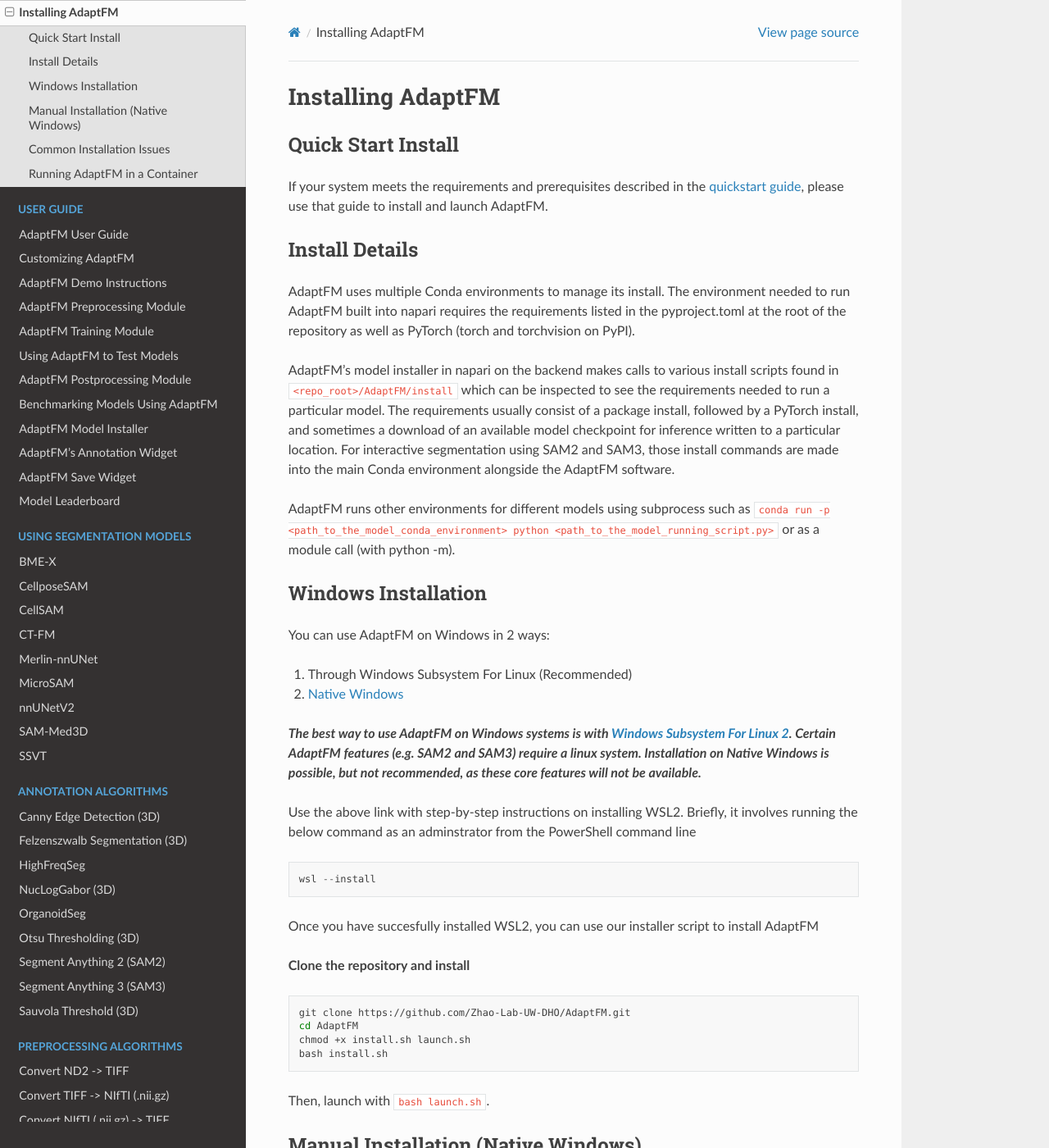
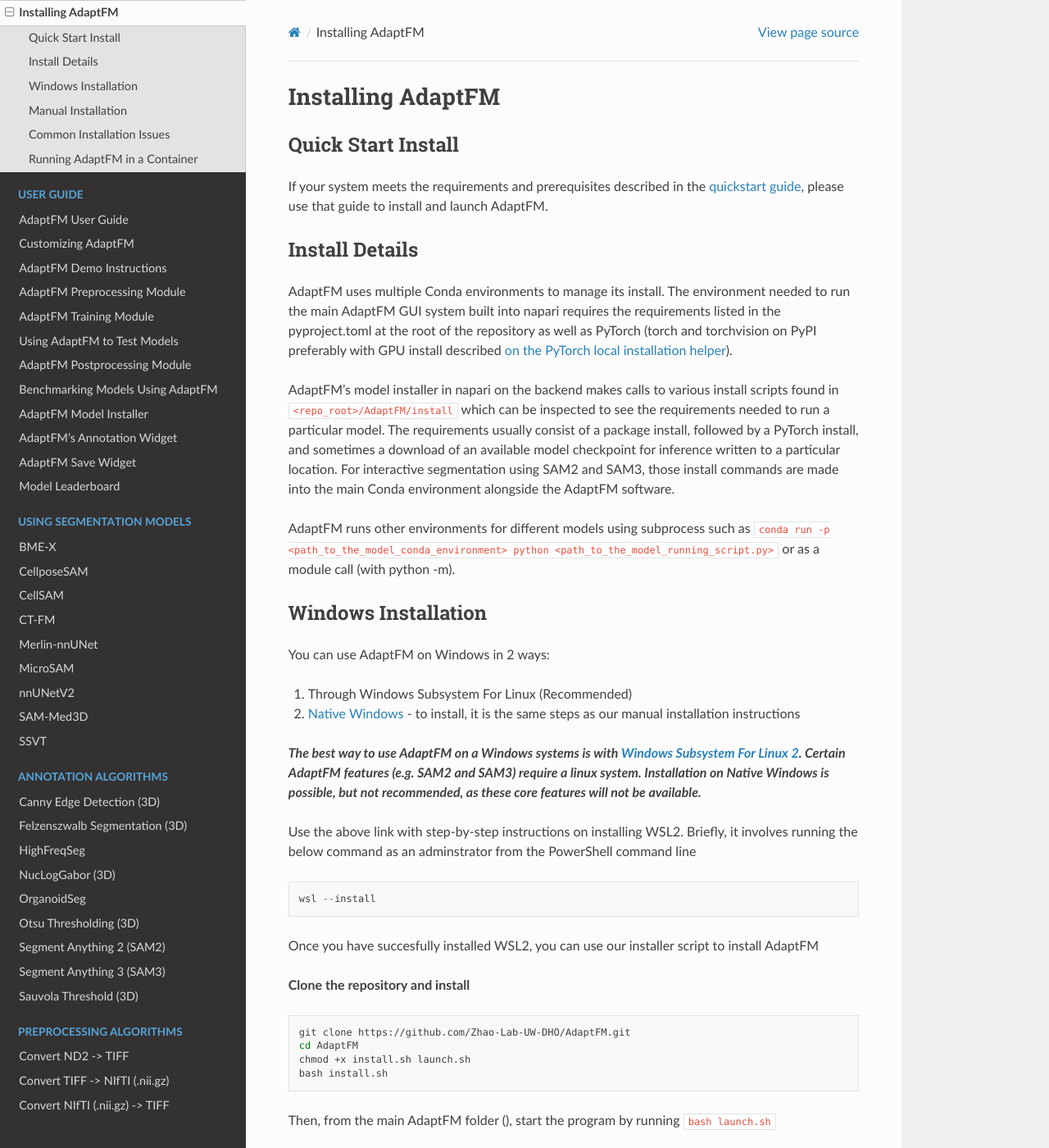
Before and after one commit to Zhao-Lab-UW-DHO/AdaptFM, a Sphinx documentation site: the page built from docs/getting-started/install-details.md, in a window 1280 px wide and 1400 px high. Shown: the whole window at 82% size. Built offline with Sphinx 7.4.7 and the Read the Docs theme 3.1.0, drawn with Linux system fonts in a browser that asks for light colours; some of the changed text lies outside the part shown.

Commit message:
update install details, quick starts" ;

````diff
--- a/docs/getting-started/install-details.md
+++ b/docs/getting-started/install-details.md
@@ -6,7 +6,7 @@ If your system meets the requirements and prerequisites described in the [quicks
 
 ## Install Details
 
-AdaptFM uses multiple Conda environments to manage its install. The environment needed to run AdaptFM built into napari requires the requirements listed in the pyproject.toml at the root of the repository as well as PyTorch (torch and torchvision on PyPI).
+AdaptFM uses multiple Conda environments to manage its install. The environment needed to run the main AdaptFM GUI system built into napari requires the requirements listed in the pyproject.toml at the root of the repository as well as PyTorch (torch and torchvision on PyPI preferably with GPU install described [on the PyTorch local installation helper](https://pytorch.org/get-started/locally/)).
 
 AdaptFM's model installer in napari on the backend makes calls to various install scripts found in `<repo_root>/AdaptFM/install` which can be inspected to see the requirements needed to run a particular model. The requirements usually consist of a package install, followed by a PyTorch install, and sometimes a download of an available model checkpoint for inference written to a particular location. For interactive segmentation using SAM2 and SAM3, those install commands are made into the main Conda environment alongside the AdaptFM software.
 
@@ -17,9 +17,9 @@ AdaptFM runs other environments for different models using subprocess such as `c
 You can use AdaptFM on Windows in 2 ways:
 
 1. Through Windows Subsystem For Linux (Recommended)
-2. [Native Windows](#manual-installation-native-windows)
+2. [Native Windows](#manual-installation) - to install, it is the same steps as our manual installation instructions
 
-***The best way to use AdaptFM on Windows systems is with [Windows Subsystem For Linux 2](https://learn.microsoft.com/en-us/windows/wsl/install). Certain AdaptFM features (e.g. SAM2 and SAM3) require a linux system. Installation on Native Windows is possible, but not recommended, as these core features will not be available.***
+***The best way to use AdaptFM on a Windows systems is with [Windows Subsystem For Linux 2](https://learn.microsoft.com/en-us/windows/wsl/install). Certain AdaptFM features (e.g. SAM2 and SAM3) require a linux system. Installation on Native Windows is possible, but not recommended, as these core features will not be available.***
 
 Use the above link with step-by-step instructions on installing WSL2. Briefly, it involves running the below command as an adminstrator from the PowerShell command line
 
@@ -36,11 +36,11 @@ cd AdaptFM
 chmod +x install.sh launch.sh
 bash install.sh
 ```
-Then, launch with `bash launch.sh`.
+Then, from the main AdaptFM folder (), start the program by running `bash launch.sh`
 
-## Manual Installation (Native Windows)
+## Manual Installation
 
-You can follow the below steps to install AdaptFM on native Windows. While this option is available we recommend using WSL2 for AdaptFM, as some AdaptFM features require a linux system and will be unavailable in native Windows.
+You can follow the below steps to install AdaptFM on native Windows or to install AdaptFM manually on a different system. While this option is available we recommend using WSL2 for AdaptFM, as some AdaptFM features require a linux system and will be unavailable in native Windows.
 
 To manually install AdaptFM, use the below code block:
 
@@ -57,6 +57,12 @@ Then, since PyTorch must be installed based on the Compute Platform of your own
 adaptfm-set-pytorch
 ```
 This will install PyTorch into AdaptFM as well as save the hardware specific install for use in automatic installation of External Models.
+
+To launch AdaptFM on native Windows, navigate to the AdaptFM folder and run:
+
+```
+python -m AdaptFM.dev_launch
+```
 
 Following the install scripts as described above will allow you to install the environments required to run models in AdaptFM. Other than installing the required packages including PyTorch, AdaptFM will write the Conda environment location in a `.prefix` file within a subdirectory of the home directory found with `echo "$HOME/.adaptfm/"` in one file per environment.
 
@@ -104,6 +110,16 @@ When opening an image: OpenGL error attempted to retrieve context when no valid
 We found this issue when testing AdaptFM on Windows Subsystem for Linux and believe it to be a catch-all error pointing to the graphics pipeline from WSL to Windows being quite fragile. Enforcing qt6 with QT_API=pyqt6 on WSL fixes this issue on our system, but we have not found a solution that fixes this error for use of the apptainer/Singularity container in WSL.
 </details>
 
+<details>
+<summary>
+ModuleNotFoundError: No module named 'AdaptFM'
+</summary>
+<br/>
+
+This happens when the AdaptFM code repository is not in the PYTHONPATH environment variable which is used by python to search when importing modules. To fix this, ensure that AdaptFM is launched from the root of the AdaptFM repository, e.g. running `ls` or `dir` should show the files `pyproject.toml` and `launch.sh` as well as folders `AdaptFM` and `docs`.
+</details>
+
+
 ## Running AdaptFM in a Container
 
 In the container folder of the repository we provide a file `AdaptFM_apptainer.def` that defines an apptainer/singularity container using an NVIDIA 12.6 CUDA Ubuntu image installing similar dependencies to the requirements of [napari-xpra](https://github.com/napari/napari/pkgs/container/napari-xpra). With [apptainer installed](https://apptainer.org/docs/admin/main/installation.html), the `build_and_run.sh` script in the same folder demonstrates the creation of a ~6 gigabytes large container image and using it to launch AdaptFM. The ability to build the container depends on system restrictions like administrator granted permissions and building the container may require setting environment variables such as APPTAINER_TMPDIR, APPTAINER_CACHEDIR to build successfully.
````
Also changed, not shown: docs/getting-started/quick-start.md (+1 -1 lines).
